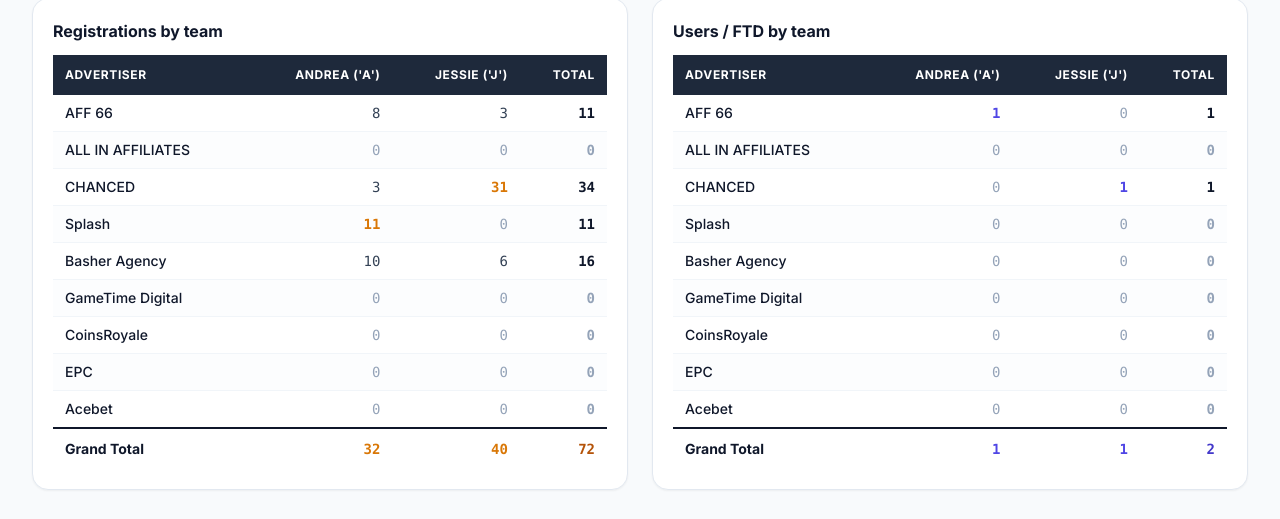
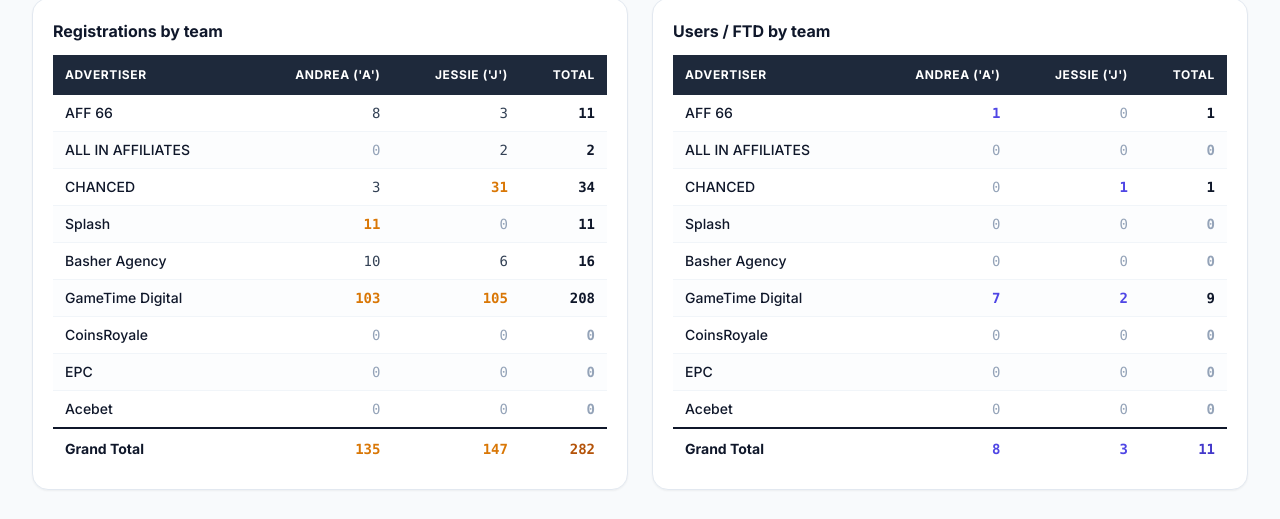
Before and after one commit to WiseKapital/Email-Management-Report--August-2026, a plain HTML site: page index.html in a window 1280 px wide. Shown: the part 2018-2537 px from the top of the page. Drawn offline with nearby package versions, Linux system fonts and the light colour scheme.

Commit message:
Update index.html

```diff
--- a/index.html
+++ b/index.html
@@ -52,7 +52,7 @@
         </span>
       </div>
 
-      <!-- KPI CARDS (UPDATED WITH 382 SIGN UPS & 21 USERS) -->
+      <!-- KPI CARDS -->
       <section class="grid grid-cols-2 sm:grid-cols-4 lg:grid-cols-7 gap-4">
         <div class="bg-white p-4 rounded-xl border border-slate-200 shadow-sm">
           <p class="text-xs font-semibold text-slate-500 uppercase tracking-wider">Delivered</p>
@@ -95,7 +95,7 @@
           </div>
         </div>
 
-        <!-- USERS KPI 30 + RR (21 & RR 31 - NOW GREEN!) -->
+        <!-- USERS KPI 30 + RR (21 & RR 31) -->
         <div class="bg-white p-4 rounded-xl border border-slate-200 shadow-sm">
           <p class="text-xs font-semibold text-slate-500 uppercase tracking-wider">Users</p>
           <p class="text-2xl font-bold text-indigo-600 mt-1">21</p>
@@ -376,7 +376,7 @@
 
       </div>
 
-      <!-- ROW 2: TEAM BREAKDOWN TABLES -->
+      <!-- ROW 2: TEAM BREAKDOWN TABLES (ACTUALIZADAS CON NUEVOS DATOS) -->
       <div class="grid grid-cols-1 md:grid-cols-2 gap-6">
 
         <!-- TABLE 3: Registrations by team -->
@@ -395,11 +395,11 @@
                 </thead>
                 <tbody class="divide-y divide-slate-100 text-slate-700">
                   <tr class="hover:bg-slate-50"><td class="py-2 px-3 text-left font-medium text-slate-900">AFF 66</td><td class="py-2 px-3 font-mono">8</td><td class="py-2 px-3 font-mono">3</td><td class="py-2 px-3 font-mono font-bold text-slate-900">11</td></tr>
-                  <tr class="hover:bg-slate-50 bg-slate-50/40"><td class="py-2 px-3 text-left font-medium text-slate-900">ALL IN AFFILIATES</td><td class="py-2 px-3 font-mono text-slate-400">0</td><td class="py-2 px-3 font-mono text-slate-400">0</td><td class="py-2 px-3 font-mono font-bold text-slate-400">0</td></tr>
+                  <tr class="hover:bg-slate-50 bg-slate-50/40"><td class="py-2 px-3 text-left font-medium text-slate-900">ALL IN AFFILIATES</td><td class="py-2 px-3 font-mono text-slate-400">0</td><td class="py-2 px-3 font-mono">2</td><td class="py-2 px-3 font-mono font-bold text-slate-900">2</td></tr>
                   <tr class="hover:bg-slate-50"><td class="py-2 px-3 text-left font-medium text-slate-900">CHANCED</td><td class="py-2 px-3 font-mono">3</td><td class="py-2 px-3 font-mono font-semibold text-amber-600">31</td><td class="py-2 px-3 font-mono font-bold text-slate-900">34</td></tr>
                   <tr class="hover:bg-slate-50 bg-slate-50/40"><td class="py-2 px-3 text-left font-medium text-slate-900">Splash</td><td class="py-2 px-3 font-mono font-semibold text-amber-600">11</td><td class="py-2 px-3 font-mono text-slate-400">0</td><td class="py-2 px-3 font-mono font-bold text-slate-900">11</td></tr>
                   <tr class="hover:bg-slate-50"><td class="py-2 px-3 text-left font-medium text-slate-900">Basher Agency</td><td class="py-2 px-3 font-mono">10</td><td class="py-2 px-3 font-mono">6</td><td class="py-2 px-3 font-mono font-bold text-slate-900">16</td></tr>
-                  <tr class="hover:bg-slate-50 bg-slate-50/40"><td class="py-2 px-3 text-left font-medium text-slate-900">GameTime Digital</td><td class="py-2 px-3 font-mono text-slate-400">0</td><td class="py-2 px-3 font-mono text-slate-400">0</td><td class="py-2 px-3 font-mono font-bold text-slate-400">0</td></tr>
+                  <tr class="hover:bg-slate-50 bg-slate-50/40"><td class="py-2 px-3 text-left font-medium text-slate-900">GameTime Digital</td><td class="py-2 px-3 font-mono font-semibold text-amber-600">103</td><td class="py-2 px-3 font-mono font-semibold text-amber-600">105</td><td class="py-2 px-3 font-mono font-bold text-slate-900">208</td></tr>
                   <tr class="hover:bg-slate-50"><td class="py-2 px-3 text-left font-medium text-slate-900">CoinsRoyale</td><td class="py-2 px-3 font-mono text-slate-400">0</td><td class="py-2 px-3 font-mono text-slate-400">0</td><td class="py-2 px-3 font-mono font-bold text-slate-400">0</td></tr>
                   <tr class="hover:bg-slate-50 bg-slate-50/40"><td class="py-2 px-3 text-left font-medium text-slate-900">EPC</td><td class="py-2 px-3 font-mono text-slate-400">0</td><td class="py-2 px-3 font-mono text-slate-400">0</td><td class="py-2 px-3 font-mono font-bold text-slate-400">0</td></tr>
                   <tr class="hover:bg-slate-50"><td class="py-2 px-3 text-left font-medium text-slate-900">Acebet</td><td class="py-2 px-3 font-mono text-slate-400">0</td><td class="py-2 px-3 font-mono text-slate-400">0</td><td class="py-2 px-3 font-mono font-bold text-slate-400">0</td></tr>
@@ -407,9 +407,9 @@
                 <tfoot class="border-t-2 border-slate-900 bg-white font-bold text-slate-900">
                   <tr>
                     <td class="py-2.5 px-3 text-left">Grand Total</td>
-                    <td class="py-2.5 px-3 font-mono text-amber-600">32</td>
-                    <td class="py-2.5 px-3 font-mono text-amber-600">40</td>
-                    <td class="py-2.5 px-3 font-mono text-amber-700">72</td>
+                    <td class="py-2.5 px-3 font-mono text-amber-600">135</td>
+                    <td class="py-2.5 px-3 font-mono text-amber-600">147</td>
+                    <td class="py-2.5 px-3 font-mono text-amber-700">282</td>
                   </tr>
                 </tfoot>
               </table>
@@ -437,7 +437,7 @@
                   <tr class="hover:bg-slate-50"><td class="py-2 px-3 text-left font-medium text-slate-900">CHANCED</td><td class="py-2 px-3 font-mono text-slate-400">0</td><td class="py-2 px-3 font-mono font-semibold text-indigo-600">1</td><td class="py-2 px-3 font-mono font-bold text-slate-900">1</td></tr>
                   <tr class="hover:bg-slate-50 bg-slate-50/40"><td class="py-2 px-3 text-left font-medium text-slate-900">Splash</td><td class="py-2 px-3 font-mono text-slate-400">0</td><td class="py-2 px-3 font-mono text-slate-400">0</td><td class="py-2 px-3 font-mono font-bold text-slate-400">0</td></tr>
                   <tr class="hover:bg-slate-50"><td class="py-2 px-3 text-left font-medium text-slate-900">Basher Agency</td><td class="py-2 px-3 font-mono text-slate-400">0</td><td class="py-2 px-3 font-mono text-slate-400">0</td><td class="py-2 px-3 font-mono font-bold text-slate-400">0</td></tr>
-                  <tr class="hover:bg-slate-50 bg-slate-50/40"><td class="py-2 px-3 text-left font-medium text-slate-900">GameTime Digital</td><td class="py-2 px-3 font-mono text-slate-400">0</td><td class="py-2 px-3 font-mono text-slate-400">0</td><td class="py-2 px-3 font-mono font-bold text-slate-400">0</td></tr>
+                  <tr class="hover:bg-slate-50 bg-slate-50/40"><td class="py-2 px-3 text-left font-medium text-slate-900">GameTime Digital</td><td class="py-2 px-3 font-mono font-semibold text-indigo-600">7</td><td class="py-2 px-3 font-mono font-semibold text-indigo-600">2</td><td class="py-2 px-3 font-mono font-bold text-slate-900">9</td></tr>
                   <tr class="hover:bg-slate-50"><td class="py-2 px-3 text-left font-medium text-slate-900">CoinsRoyale</td><td class="py-2 px-3 font-mono text-slate-400">0</td><td class="py-2 px-3 font-mono text-slate-400">0</td><td class="py-2 px-3 font-mono font-bold text-slate-400">0</td></tr>
                   <tr class="hover:bg-slate-50 bg-slate-50/40"><td class="py-2 px-3 text-left font-medium text-slate-900">EPC</td><td class="py-2 px-3 font-mono text-slate-400">0</td><td class="py-2 px-3 font-mono text-slate-400">0</td><td class="py-2 px-3 font-mono font-bold text-slate-400">0</td></tr>
                   <tr class="hover:bg-slate-50"><td class="py-2 px-3 text-left font-medium text-slate-900">Acebet</td><td class="py-2 px-3 font-mono text-slate-400">0</td><td class="py-2 px-3 font-mono text-slate-400">0</td><td class="py-2 px-3 font-mono font-bold text-slate-400">0</td></tr>
@@ -445,9 +445,9 @@
                 <tfoot class="border-t-2 border-slate-900 bg-white font-bold text-slate-900">
                   <tr>
                     <td class="py-2.5 px-3 text-left">Grand Total</td>
-                    <td class="py-2.5 px-3 font-mono text-indigo-600">1</td>
-                    <td class="py-2.5 px-3 font-mono text-indigo-600">1</td>
-                    <td class="py-2.5 px-3 font-mono text-indigo-700">2</td>
+                    <td class="py-2.5 px-3 font-mono text-indigo-600">8</td>
+                    <td class="py-2.5 px-3 font-mono text-indigo-600">3</td>
+                    <td class="py-2.5 px-3 font-mono text-indigo-700">11</td>
                   </tr>
                 </tfoot>
               </table>
@@ -470,7 +470,7 @@
         </span>
       </div>
 
-      <!-- AFFILIATE KPI CARDS (SIGN UPS: 382 & USERS: 21 -> BOTH RR IN GREEN) -->
+      <!-- AFFILIATE KPI CARDS -->
       <section class="grid grid-cols-1 sm:grid-cols-2 gap-4">
         <div class="bg-white p-5 rounded-xl border border-slate-200 shadow-sm flex items-center justify-between">
           <div>
@@ -503,7 +503,7 @@
         </div>
       </section>
 
-      <!-- AFFILIATE TABLE (AUGUST 01 - 21 DATA) -->
+      <!-- AFFILIATE TABLE -->
       <section class="bg-white rounded-2xl shadow-sm border border-slate-200 overflow-hidden">
         <div class="px-6 py-4 border-b border-slate-100 bg-slate-50/50">
           <h3 class="text-sm font-bold text-slate-800 uppercase tracking-wider">Advertiser Breakdown Table</h3>
```
